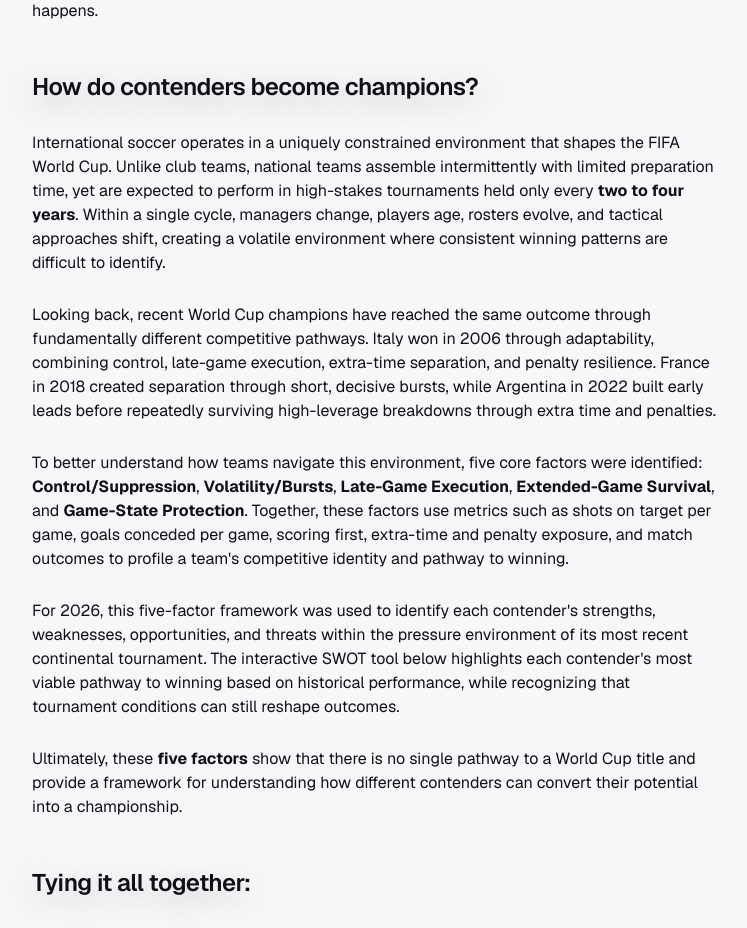
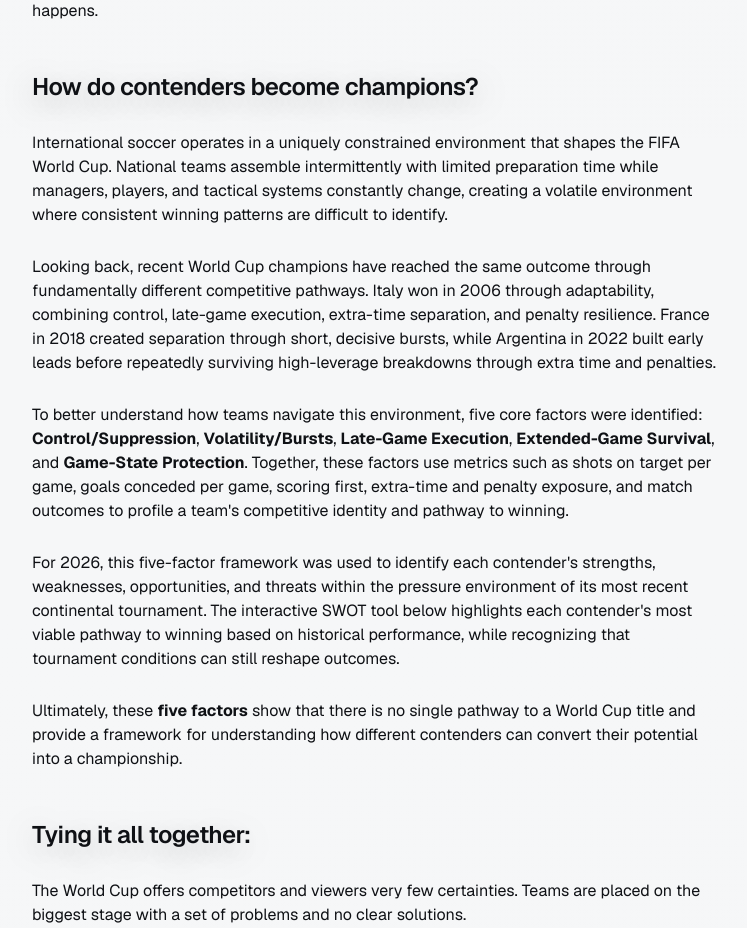
Before and after one commit to cflores124/undervalued, a Next.js app: page /articles/world-cup-pathways in a window 1280 px wide. Shown: the part 2180-3108 px from the top of the page, without its empty margins (32-779 px from the left). Built offline with nearby package versions, Linux system fonts and the light colour scheme.

Commit message:
Slightly Condensed

```diff
--- a/src/components/articles/WorldCupArticle.tsx
+++ b/src/components/articles/WorldCupArticle.tsx
@@ -201,12 +201,11 @@ export default function WorldCupArticle() {
               </h2>
 
               <p>
-                International soccer operates in a uniquely constrained environment that shapes
-                the FIFA World Cup. Unlike club teams, national teams assemble intermittently
-                with limited preparation time, yet are expected to perform in high-stakes
-                tournaments held only every <strong>two to four years</strong>. Within a single cycle,
-                managers change, players age, rosters evolve, and tactical approaches shift, creating
-                a volatile environment where consistent winning patterns are difficult to identify.
+                International soccer operates in a uniquely constrained environment that
+                shapes the FIFA World Cup. National teams assemble intermittently with
+                limited preparation time while managers, players, and tactical systems
+                constantly change, creating a volatile environment where consistent winning
+                patterns are difficult to identify.
               </p>
 
               <p>
```
